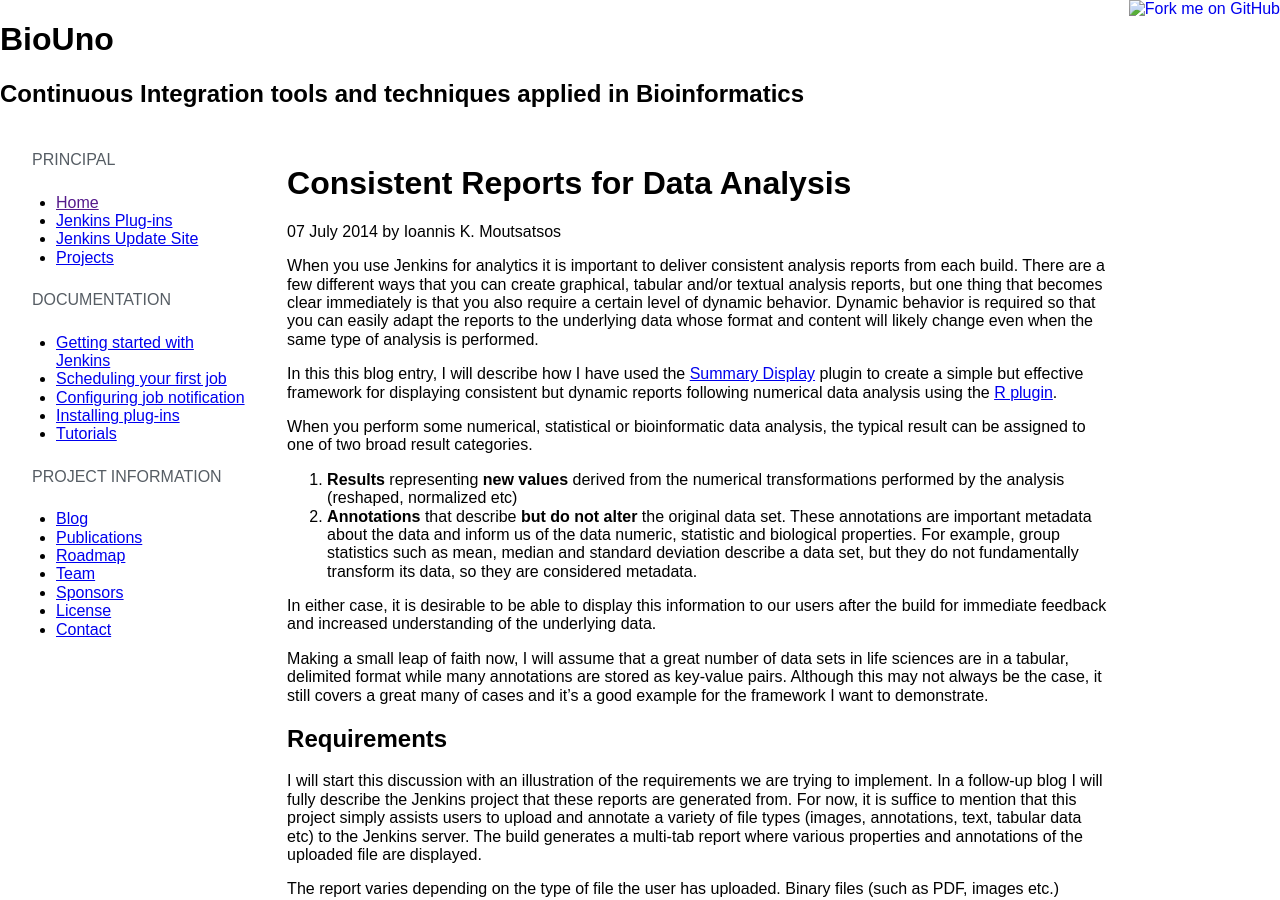
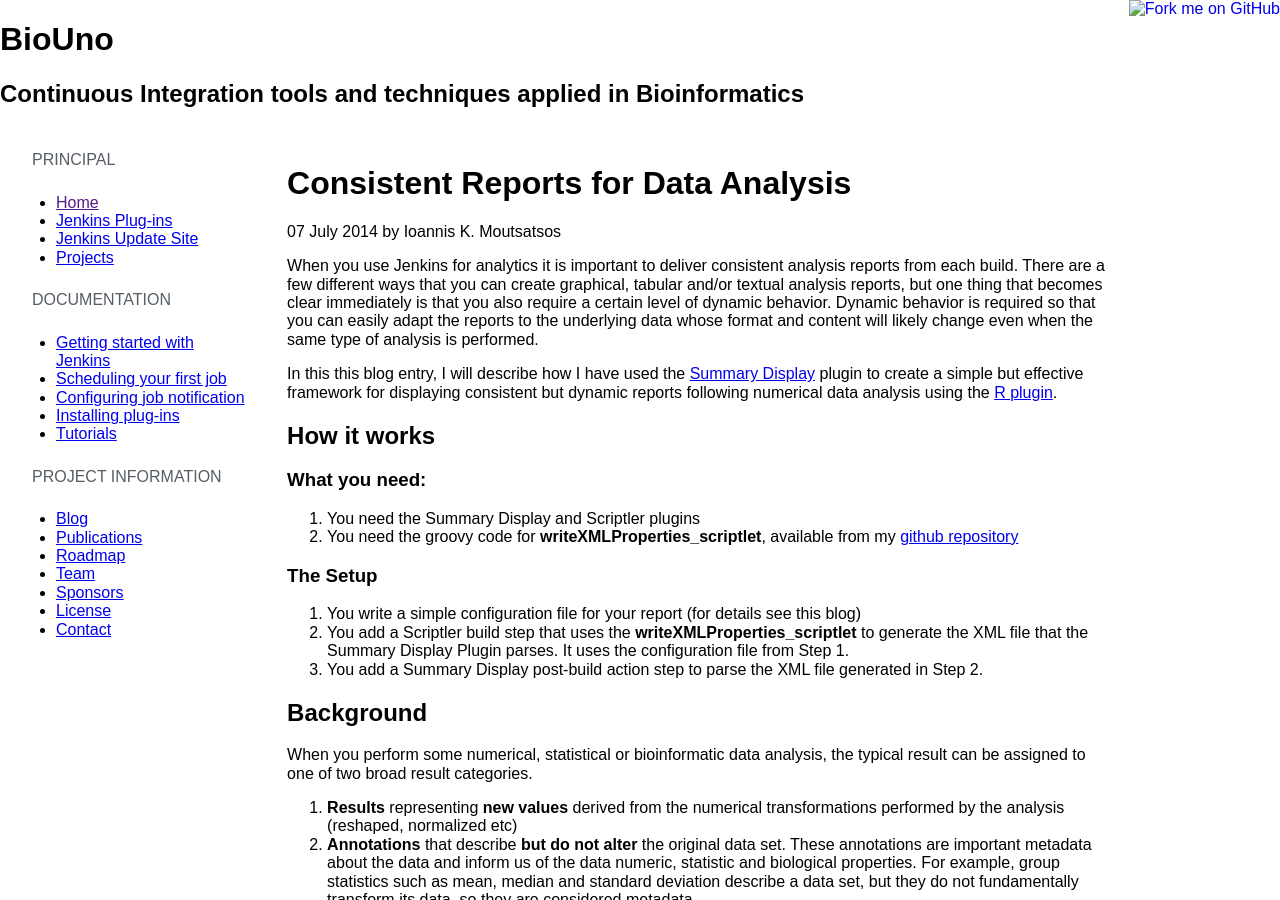
Before and after one commit to biouno/biouno.github.io, a Jekyll site: the page built from _posts/2014-07-07-Consistent-Reports-for-Data-Analysis.md, in a window 1280 px wide and 900 px high. Built offline with Jekyll 4.4.1, drawn with Linux system fonts in a browser that asks for light colours; nearby versions of some CDN libraries; some web fonts are replaced; library files that are not in the unit come from our copies; comment, search, counter and statistics services are not loaded; some of the changed text lies outside the part shown.

Commit message:
clarify use of config file as property

```diff
--- a/_posts/2014-07-07-Consistent-Reports-for-Data-Analysis.md
+++ b/_posts/2014-07-07-Consistent-Reports-for-Data-Analysis.md
@@ -14,6 +14,18 @@
 
 <!--more-->
 
+## How it works
+
+### What you need:
+1. You need the Summary Display and Scriptler plugins
+2. You need the groovy code for **writeXMLProperties\_scriptlet**,  available from my [github repository](https://github.com/imoutsatsos/jenkins-scriptlets.git)
+
+### The Setup
+1. You write a simple configuration file for your report (for details see this blog)
+2. You add a Scriptler build step that uses the **writeXMLProperties\_scriptlet** to generate the XML file that the Summary Display Plugin parses. It uses the configuration file from Step 1.
+3. You add a Summary Display post-build action step to parse the XML file generated in Step 2.
+
+## Background
 When you perform some numerical, statistical or bioinformatic data analysis, the typical result can be assigned to one of two broad result categories.
 
 1. **Results** representing **new values** derived from the numerical transformations performed by the analysis (reshaped, normalized etc)
@@ -57,6 +69,9 @@
 * tab.header:[*TAB1-NAME,TAB2-NAME,TAB3-NAME*...]
   * A comma separated list of the tab names to be displayed.
   * The tabs will be displayed in the order specified here.
+
+* summary.properties:[fileName,http://URL.to.File]
+   * Path to file containing Key-value properties that will be displayed as fields
 
 * content.TAB_NAME: [*field,table*]
   * What content each tab should display.The available options are: field (for key-value pairs) or table for delimited values. Each tab can be specified with a different content option
```
Also changed, not shown: other parts of _posts/2014-07-07-Consistent-Reports-for-Data-Analysis.md (+3 -1 lines).
